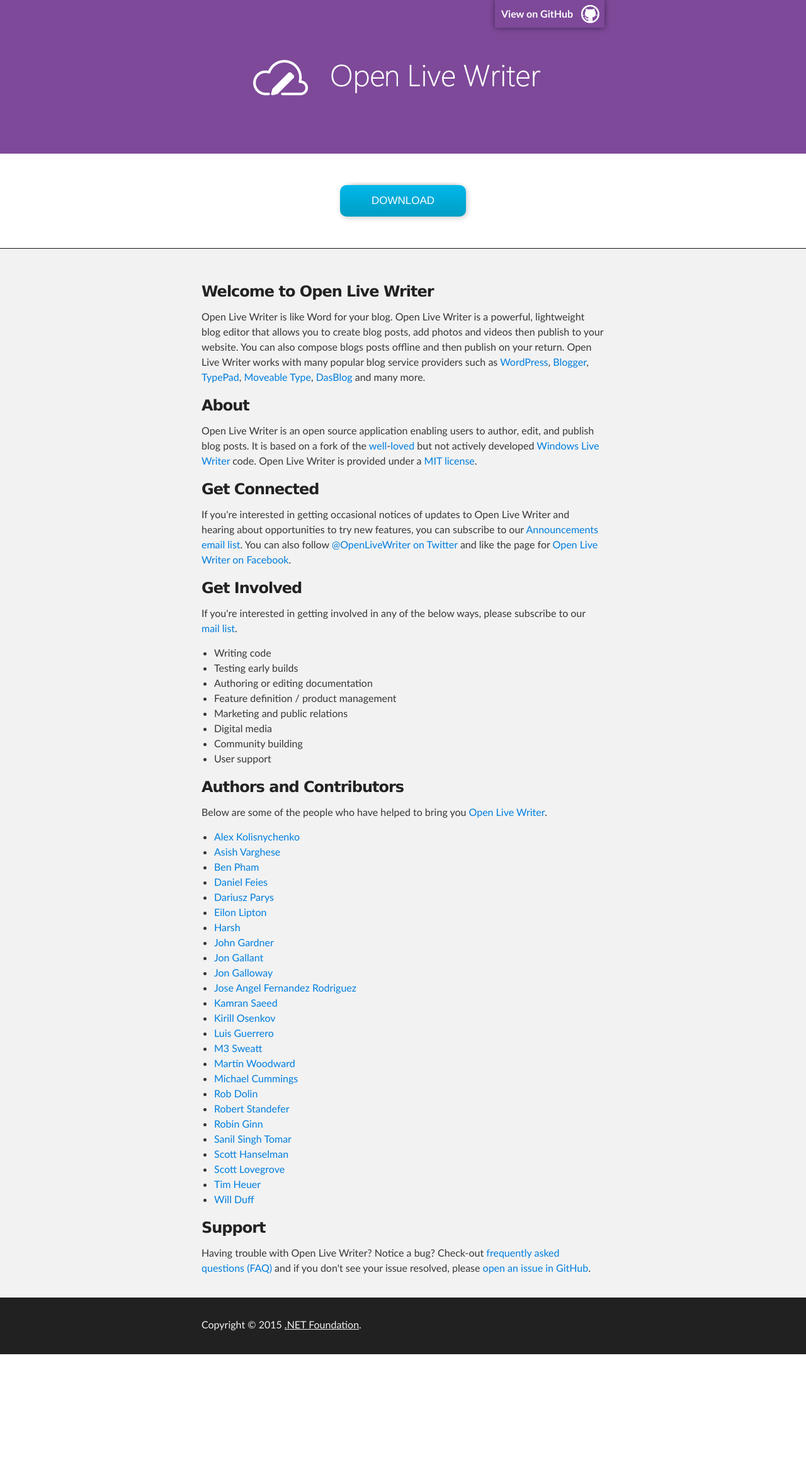
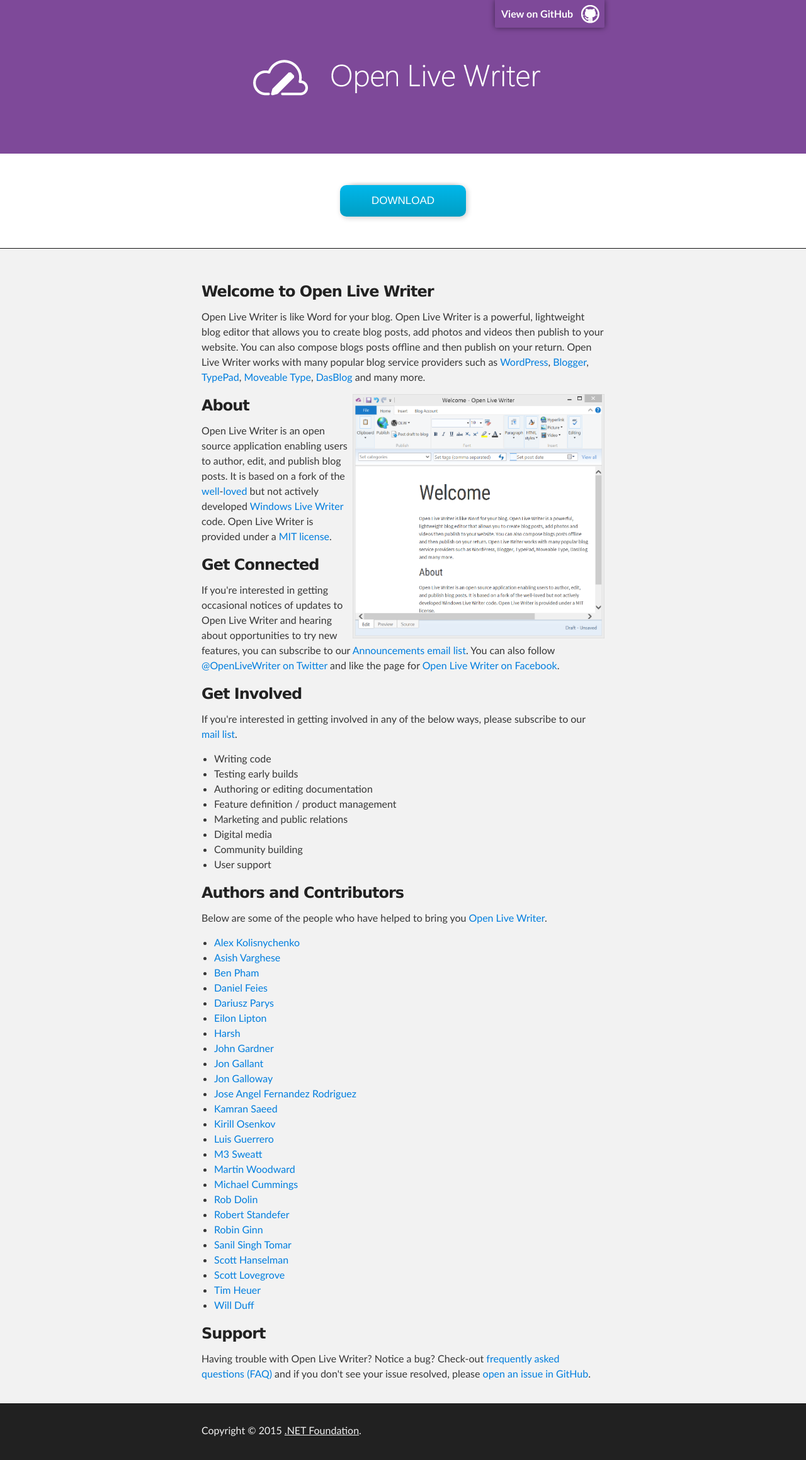
Before and after one commit to OpenLiveWriter/OpenLiveWriter.Github.io, a Jekyll site: the page built from index.html, in a window 1280 px wide. Shown: the whole page at 63% size. Built offline with Jekyll 4.4.1, drawn with Linux system fonts in a browser that asks for light colours; before the commit the page ends 2151 px from its top, so only the background shows below that.

Commit message:
Added screenshot to index.html

```diff
--- a/index.html
+++ b/index.html
@@ -15,7 +15,8 @@
 <a href="http://www.typepad.com/">TypePad</a>,
 <a href="https://movabletype.org/">Moveable Type</a>,
 <a href="http://dasblog.codeplex.com/">DasBlog</a> and many more.</p>
-
+<!-- Screenshot -->
+<p><img src="images/OLW_screenshot.png" width="400" height="388" align="right"/></p>
 <!-- About -->
 <h3>
 <a id="about" class="anchor" href="#about" aria-hidden="true"><span class="octicon octicon-link"></span></a>About</h3>
```
